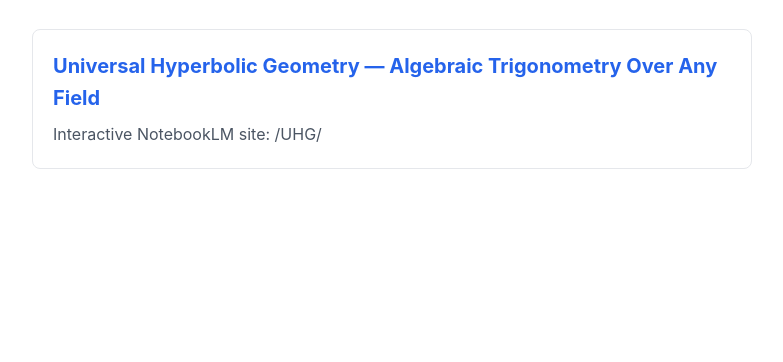
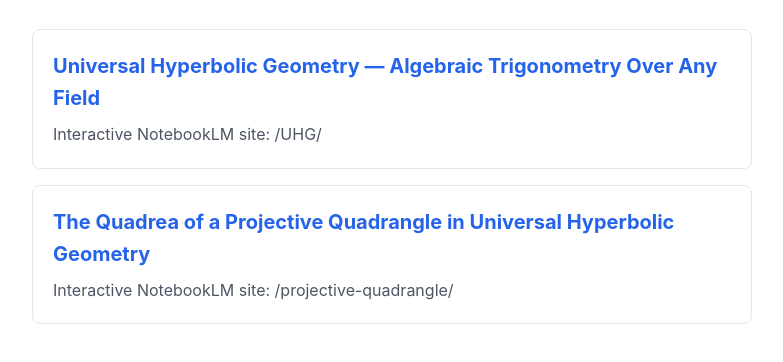
Before and after one commit to jcoady/sites, a plain HTML site: page index.html in a window 1280 px wide. Shown: the part 166-528 px from the top of the page, without its empty margins (248-1031 px from the left). Drawn offline with Linux system fonts and the light colour scheme.

Commit message:
Auto-update directory menu

```diff
--- a/index.html
+++ b/index.html
@@ -58,6 +58,10 @@
       <h2><a href="./UHG/">Universal Hyperbolic Geometry — Algebraic Trigonometry Over Any Field</a></h2>
       <p>Interactive NotebookLM site: /UHG/</p>
     </div>
+    <div class="site-card">
+      <h2><a href="./projective-quadrangle/">The Quadrea of a Projective Quadrangle in Universal Hyperbolic Geometry</a></h2>
+      <p>Interactive NotebookLM site: /projective-quadrangle/</p>
+    </div>
   </main>
 </body>
 </html>
```
